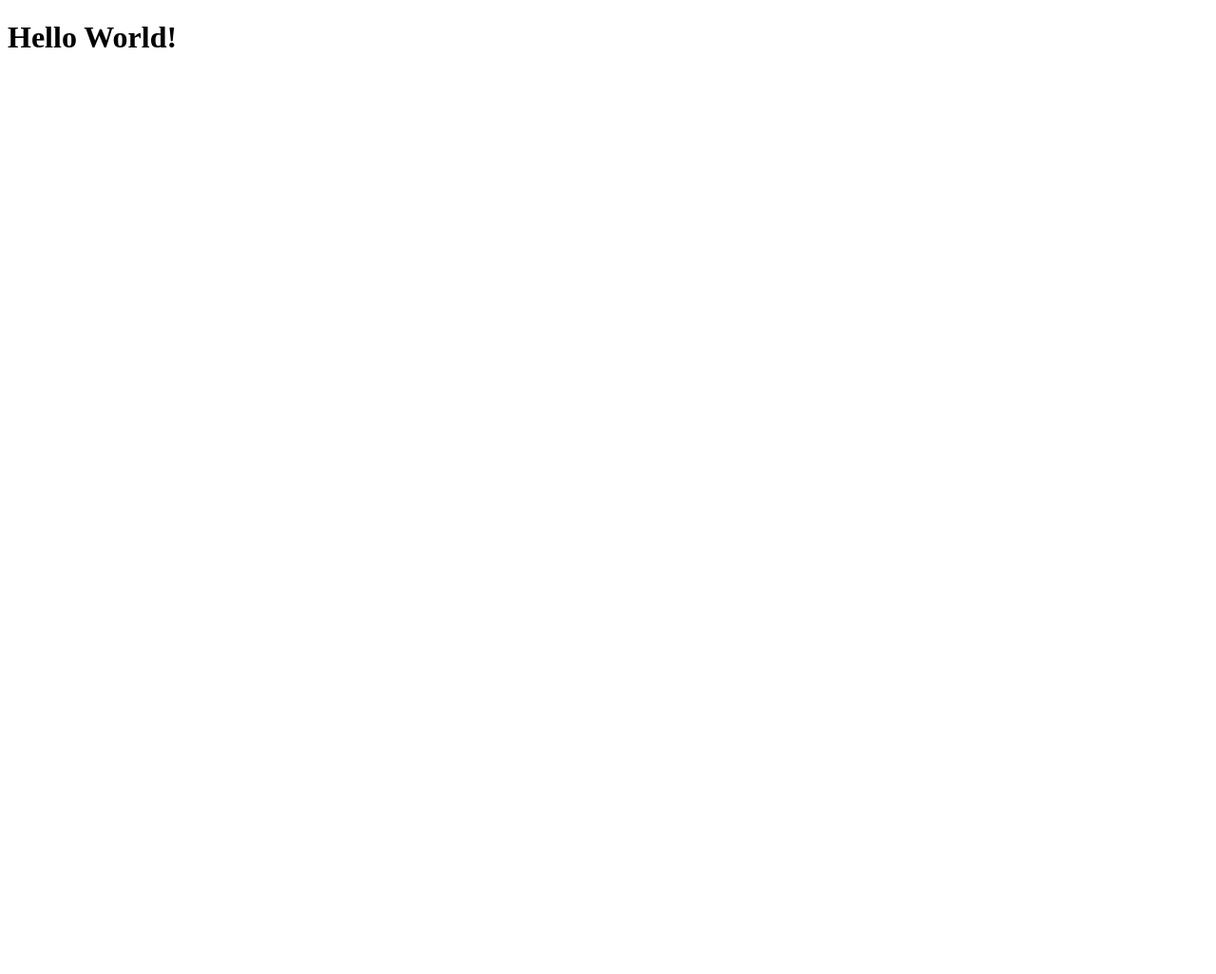
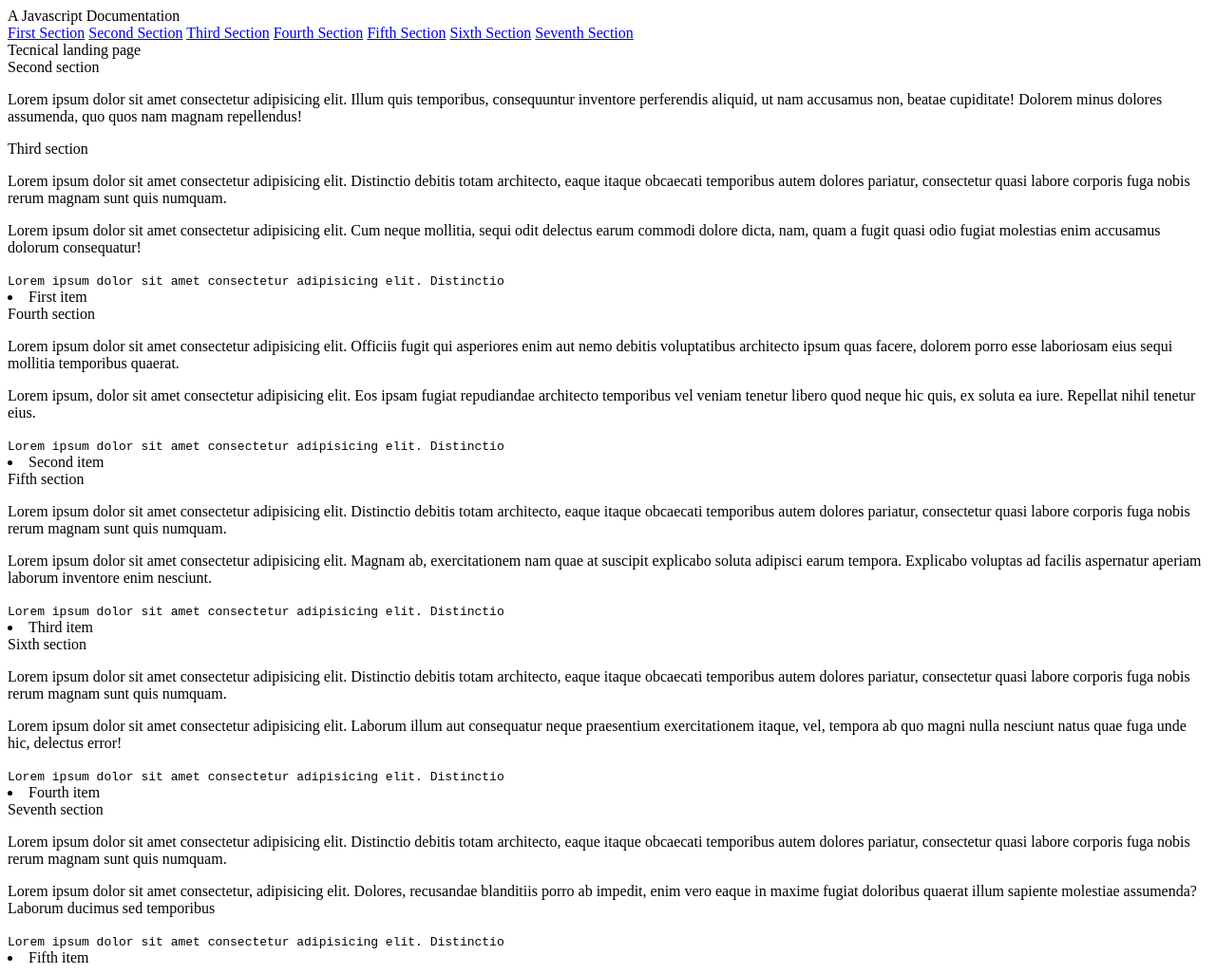
Before and after one commit to dveloper-Elisa/Muktar-Elisa, a plain HTML site: page index.html in a window 1280 px wide. Shown: the whole page at 95% size. Before the commit the page ends 800 px from the top, so only its background shows below. Drawn offline with Linux system fonts and the light colour scheme.

Commit message:
Did html part

```diff
--- a/index.html
+++ b/index.html
@@ -8,8 +8,129 @@
 
   <body>
     <script src="https://cdn.freecodecamp.org/testable-projects-fcc/v1/bundle.js"></script>
+    <nav id="navbar">
+      <header>A Javascript Documentation</header>
+      <a href="#technical_landing_page" class="nav-link">First Section</a>
+      <a href="#second" class="nav-link">Second Section</a>
+      <a href="#third" class="nav-link">Third Section</a>
+      <a href="#four" class="nav-link">Fourth Section</a>
+      <a href="#five" class="nav-link">Fifth Section</a>
+      <a href="#six" class="nav-link">Sixth Section</a>
+      <a href="#seven" class="nav-link">Seventh Section</a>
+    </nav>
+    <main id="main-doc">
+      <section class="main-section">
+        <header id="technical_landing_page">Tecnical landing page</header>
+      </section>
+      <section class="main-section">
+        <header id="Second_Section">Second section</header>
+        <p>
+          Lorem ipsum dolor sit amet consectetur adipisicing elit. Illum quis
+          temporibus, consequuntur inventore perferendis aliquid, ut nam
+          accusamus non, beatae cupiditate! Dolorem minus dolores assumenda, quo
+          quos nam magnam repellendus!
+        </p>
+      </section>
 
-    <h1>Hello World!</h1>
+      <section class="main-section">
+        <header id="Third_Section">Third section</header>
+
+        <p>
+          Lorem ipsum dolor sit amet consectetur adipisicing elit. Distinctio
+          debitis totam architecto, eaque itaque obcaecati temporibus autem
+          dolores pariatur, consectetur quasi labore corporis fuga nobis rerum
+          magnam sunt quis numquam.
+        </p>
+        <p>
+          Lorem ipsum dolor sit amet consectetur adipisicing elit. Cum neque
+          mollitia, sequi odit delectus earum commodi dolore dicta, nam, quam a
+          fugit quasi odio fugiat molestias enim accusamus dolorum consequatur!
+        </p>
+        <code>
+          Lorem ipsum dolor sit amet consectetur adipisicing elit. Distinctio
+        </code>
+        <li>First item</li>
+      </section>
+
+      <section class="main-section">
+        <header id="Fourth_Section">Fourth section</header>
+
+        <p>
+          Lorem ipsum dolor sit amet consectetur adipisicing elit. Officiis
+          fugit qui asperiores enim aut nemo debitis voluptatibus architecto
+          ipsum quas facere, dolorem porro esse laboriosam eius sequi mollitia
+          temporibus quaerat.
+        </p>
+        <p>
+          Lorem ipsum, dolor sit amet consectetur adipisicing elit. Eos ipsam
+          fugiat repudiandae architecto temporibus vel veniam tenetur libero
+          quod neque hic quis, ex soluta ea iure. Repellat nihil tenetur eius.
+        </p>
+        <code>
+          Lorem ipsum dolor sit amet consectetur adipisicing elit. Distinctio
+        </code>
+        <li>Second item</li>
+      </section>
+      <section class="main-section">
+        <header id="Fifth_Section">Fifth section</header>
+
+        <p>
+          Lorem ipsum dolor sit amet consectetur adipisicing elit. Distinctio
+          debitis totam architecto, eaque itaque obcaecati temporibus autem
+          dolores pariatur, consectetur quasi labore corporis fuga nobis rerum
+          magnam sunt quis numquam.
+        </p>
+        <p>
+          Lorem ipsum dolor sit amet consectetur adipisicing elit. Magnam ab,
+          exercitationem nam quae at suscipit explicabo soluta adipisci earum
+          tempora. Explicabo voluptas ad facilis aspernatur aperiam laborum
+          inventore enim nesciunt.
+        </p>
+        <code>
+          Lorem ipsum dolor sit amet consectetur adipisicing elit. Distinctio
+        </code>
+        <li>Third item</li>
+      </section>
+      <section class="main-section">
+        <header id="Sixth_Section">Sixth section</header>
+
+        <p>
+          Lorem ipsum dolor sit amet consectetur adipisicing elit. Distinctio
+          debitis totam architecto, eaque itaque obcaecati temporibus autem
+          dolores pariatur, consectetur quasi labore corporis fuga nobis rerum
+          magnam sunt quis numquam.
+        </p>
+        <p>
+          Lorem ipsum dolor sit amet consectetur adipisicing elit. Laborum illum
+          aut consequatur neque praesentium exercitationem itaque, vel, tempora
+          ab quo magni nulla nesciunt natus quae fuga unde hic, delectus error!
+        </p>
+        <code>
+          Lorem ipsum dolor sit amet consectetur adipisicing elit. Distinctio
+        </code>
+        <li>Fourth item</li>
+      </section>
+        <header id="Seventh_Section">Seventh section</header>
+
+        <p>
+          Lorem ipsum dolor sit amet consectetur adipisicing elit. Distinctio
+          debitis totam architecto, eaque itaque obcaecati temporibus autem
+          dolores pariatur, consectetur quasi labore corporis fuga nobis rerum
+          magnam sunt quis numquam.
+        </p>
+        <p>
+          Lorem ipsum dolor sit amet consectetur, adipisicing elit. Dolores,
+          recusandae blanditiis porro ab impedit, enim vero eaque in maxime
+          fugiat doloribus quaerat illum sapiente molestiae assumenda? Laborum
+          ducimus sed temporibus
+        </p>
+        <code>
+          Lorem ipsum dolor sit amet consectetur adipisicing elit. Distinctio
+        </code>
+        <li>Fifth item</li>
+      </section>
+    </main>
+
     <script src="js/index.js"></script>
   </body>
 </html>
```
